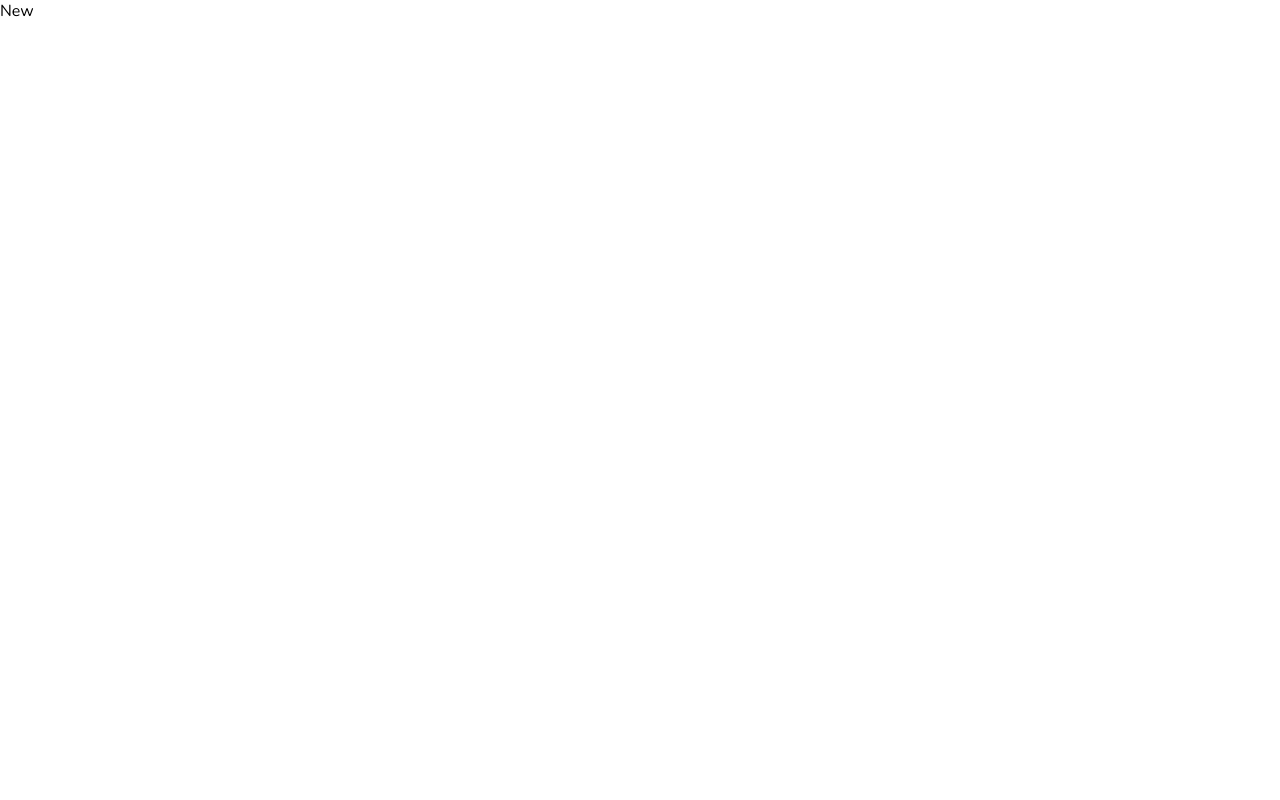
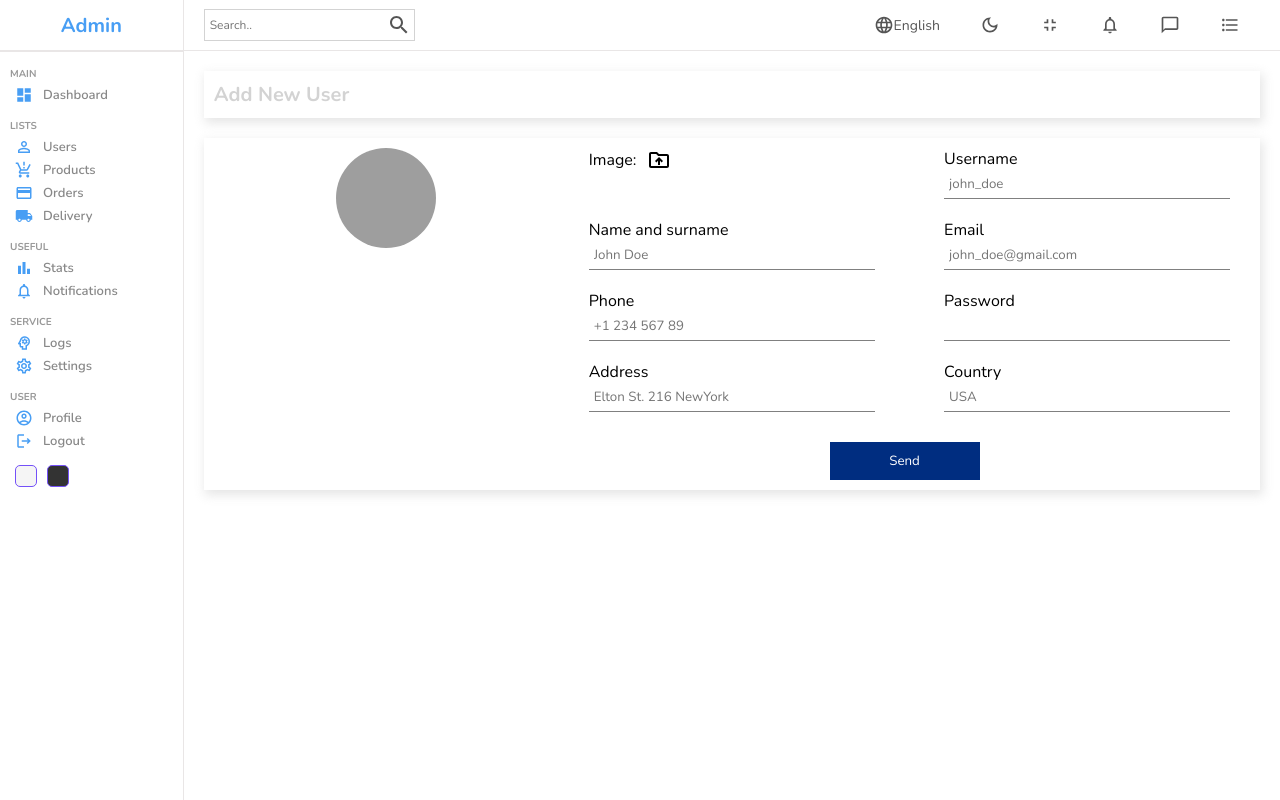
Before and after one commit to MennaEbied/admin-dashboard, a React (Vite) app: page /users/new in a window 1280 px wide. Built offline with nearby package versions, Linux system fonts and the light colour scheme; grey boxes are pictures that could not be loaded.

Commit message:
Adding and styling new user and new product form page

```diff
--- a/src/pages/new/new.jsx
+++ b/src/pages/new/new.jsx
@@ -1,9 +1,55 @@
-import React from 'react'
-import "./new.scss"
+import Navbar from "../../components/navbar/Navbar";
+import Sidebar from "../../components/sidebar/Sidebar";
+import DriveFolderUploadOutlinedIcon from "@mui/icons-material/DriveFolderUploadOutlined";
+import "./new.scss";
+import {useState} from "react"
 
-function New() {
+const New = ({inputs,title}) => {
+
+  const [file,setFile]=useState("");
+
   return (
-    <div className='new'>New</div>
+    <div className="new">
+      <Sidebar/>
+      <div className="newContainer">
+        <Navbar/>
+        <div className="top">
+          <h1>{title}</h1>
+        </div>
+        <div className="bottom">
+          <div className="left">
+            <img
+              src={
+                file ?
+                URL.createObjectURL(file) :
+                "https://icon-library.com/images/no-image-icon/no-image-icon-0.jpg"
+              }
+            />
+          </div>
+          <div className="right">
+            <form action="">
+               <div className="formInput">
+                  <label htmlFor="file">
+                    Image:<DriveFolderUploadOutlinedIcon className="icon"/>
+                  </label>
+                  <input type="file" id="file" style={{display:"none"}}/>
+              </div>
+              {inputs.map((input)=>(
+                <div className="formInput" key={input.id}>
+                    <label>{input.label}</label>
+                    <input
+                      type={input.type}
+                      placeholder={input.placeholder}
+                      onChange={e=>setFile(e.target.files[0])}
+                    />
+                </div>
+              ))}
+              <button>Send</button>
+            </form>
+          </div>
+        </div>
+      </div>
+    </div>
   )
 }
 
--- a/src/pages/new/new.scss
+++ b/src/pages/new/new.scss
@@ -0,0 +1,76 @@
+.new{
+    width: 100%;
+    display: flex;
+
+    .newContainer{
+        flex: 6;
+
+
+    .top,
+    .bottom{
+        padding: 10px;
+        -wekit-box-shadow:2px 4px 10px 1px rgba(0,0,0,0.47);
+        box-shadow: 2px 4px 10px 1px rgba(201,201,201,0.47);
+        margin: 20px;
+        display: flex;
+
+        h1{
+            color: lightgrey;
+            font-size: 20px;
+        }
+
+        .left{
+            flex: 1;
+            text-align: center;
+
+            img{
+                width: 100px;
+                height: 100px;
+                border-radius: 50%;
+                object-fit: cover;
+            }
+        }
+
+        .right{
+            flex: 2;
+
+            form{
+                display: flex;
+                flex-wrap: wrap;
+                gap: 20px;
+                justify-content: space-around;
+
+                .formInput{
+                    width: 40%;
+
+                    label{
+                        display: flex;
+                        align-items: center;
+                        gap: 10px;
+
+                        .icon{
+                            cursor: pointer;
+                        }
+                    }
+
+                    input{
+                        width: 100%;
+                        padding: 5px;
+                        border: none;
+                        border-bottom: 1px solid grey;
+                    }
+                }
+
+                button{
+                    width: 150px;
+                    padding: 10px;
+                    border: none;
+                    background-color: rgb(0, 45, 128);
+                    color: white;
+                    margin-top: 10px;
+                }
+            }
+        }
+     }
+   }
+}
```
